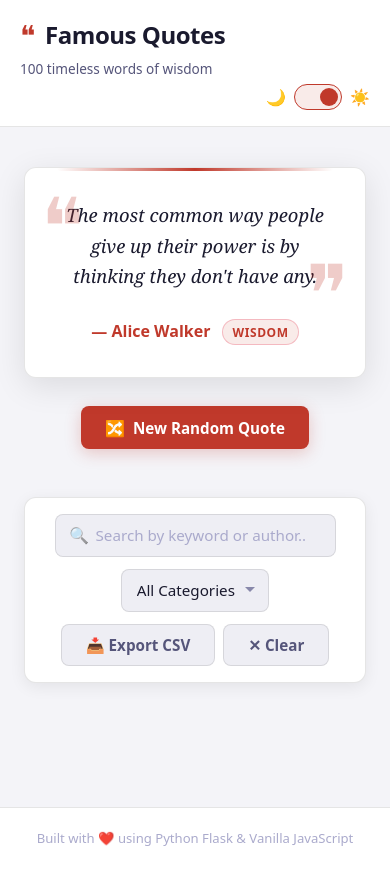
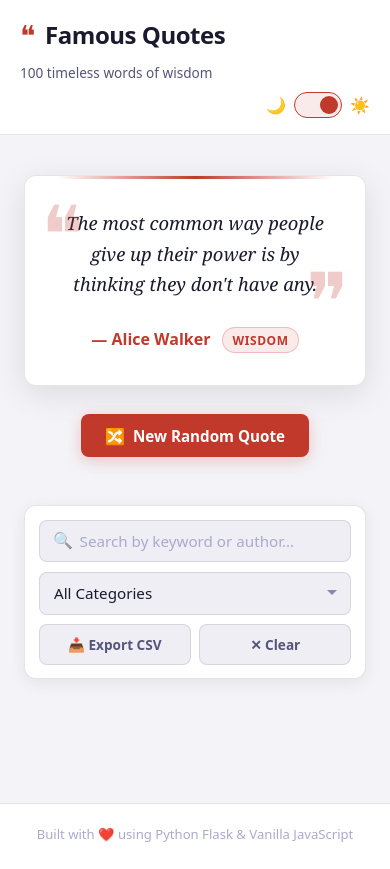
Before and after one commit to NiqueM/NiqueM-famous-quotes, a Flask app: page / in a window 390 px wide. After the commit the page ends 842 px from the top, so only its background shows below. Run offline with Flask 3, Linux system fonts and the light colour scheme.

Commit message:
feat(ux): clickable author & category tags, mobile search layout, and smart scroll control

```diff
--- a/static/css/style.css
+++ b/static/css/style.css
@@ -300,6 +300,25 @@ body {
   background: var(--accent-dim);
   color: var(--accent);
   border: 1px solid rgba(233, 69, 96, 0.3);
+  transition: transform var(--transition), background var(--transition), border-color var(--transition);
+}
+
+.clickable-filter {
+  cursor: pointer;
+  user-select: none;
+}
+
+.category-badge.clickable-filter:hover {
+  background: var(--accent);
+  color: #fff;
+  border-color: var(--accent);
+  transform: translateY(-1px);
+}
+
+.card-author.clickable-filter:hover,
+.hero-author[data-author]:hover {
+  text-decoration: underline;
+  opacity: 0.85;
 }
 
 /* ── Buttons ────────────────────────────────────────────────────── */
@@ -593,13 +612,32 @@ mark {
 /* ── Responsive ─────────────────────────────────────────────────── */
 @media (max-width: 640px) {
   .site-header { padding: 1rem 1.25rem; }
-  .header-inner { flex-direction: column; align-items: flex-start; gap: 0.25rem; }
+  .header-inner { flex-direction: column; align-items: flex-start; gap: 0.5rem; }
+  .theme-toggle { margin-left: 0; align-self: flex-end; }
   .hero-card { padding: 2rem 1.5rem; }
   .hero-text { font-size: 1.15rem; padding: 0 0.5rem; }
   .open-quote  { top: -1rem; left: -0.5rem; }
   .close-quote { bottom: -2.5rem; right: -0.5rem; }
-  .search-bar { flex-direction: column; }
+  .search-bar {
+    flex-direction: column;
+    padding: 0.85rem;
+    gap: 0.6rem;
+  }
   .search-input-wrap,
-  .filter-wrap { flex: 1 1 100%; }
+  .filter-wrap {
+    width: 100%;
+    flex: 1 1 100%;
+  }
+  .search-actions {
+    display: flex;
+    width: 100%;
+    gap: 0.5rem;
+  }
+  .search-actions .btn {
+    flex: 1;
+    justify-content: center;
+    padding: 0.6rem 0.75rem;
+    font-size: 0.85rem;
+  }
   .quotes-grid { grid-template-columns: 1fr; }
 }
```
Also changed, not shown: static/js/app.js (+56 -11 lines).
